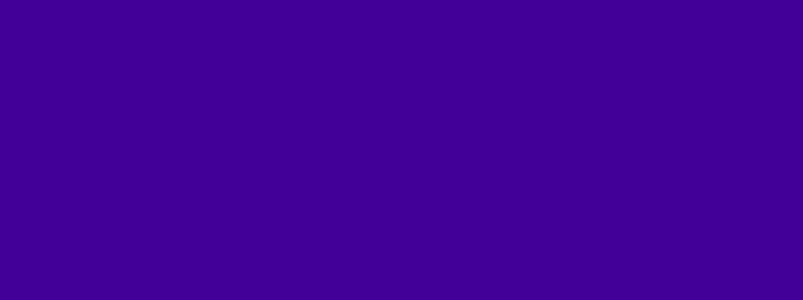
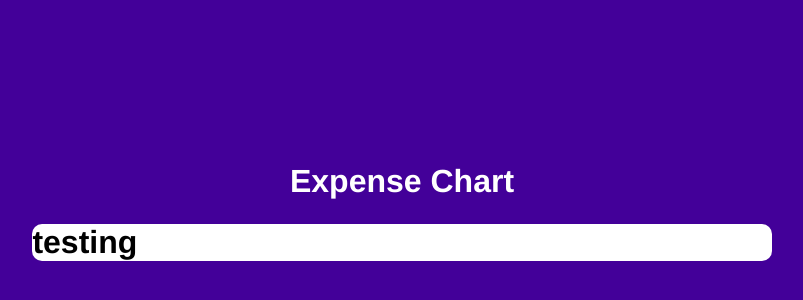
Before and after one commit to HasibGit/GoZayaan_Assessment_Task, an Angular app: page / in a window 1280 px wide. Shown: the part 188-488 px from the top of the page, without its empty margins (238-1041 px from the left). Built offline with nearby package versions, Linux system fonts and the light colour scheme.

Commit message:
basic skeleton setup done

```diff
--- a/src/app/app.component.html
+++ b/src/app/app.component.html
@@ -1 +1,18 @@
-<div class="container"></div>
+<div
+  class="container"
+  fxLayout="column"
+  fxLayoutAlign="center center"
+  fxLayoutGap="24px"
+>
+  <h1 class="color-white">Expense Chart</h1>
+  <div class="w-100-p" fxLayout="row" fxLayoutAlign="center center">
+    <div
+      class="chart-container"
+      fxFlex="60%"
+      fxFlex.lt-lg="80%"
+      fxFlex.lt-md="100%"
+    >
+      <h1>testing</h1>
+    </div>
+  </div>
+</div>
--- a/src/app/app.component.scss
+++ b/src/app/app.component.scss
@@ -0,0 +1,7 @@
+@import "../color-variables.scss";
+
+.chart-container {
+  background-color: $white-color;
+  border-radius: 10px;
+  width: 100%;
+}
--- a/src/color-variables.scss
+++ b/src/color-variables.scss
@@ -1 +1,2 @@
 $page-background-color: #430099;
+$white-color: #fff;
--- a/src/styles.scss
+++ b/src/styles.scss
@@ -20,5 +20,14 @@ p {
 .container {
   height: 100vh;
   width: 100vw;
+  padding: 24px;
   background-color: $page-background-color;
 }
+
+.w-100-p {
+  width: 100%;
+}
+
+.color-white {
+  color: $white-color;
+}
```
